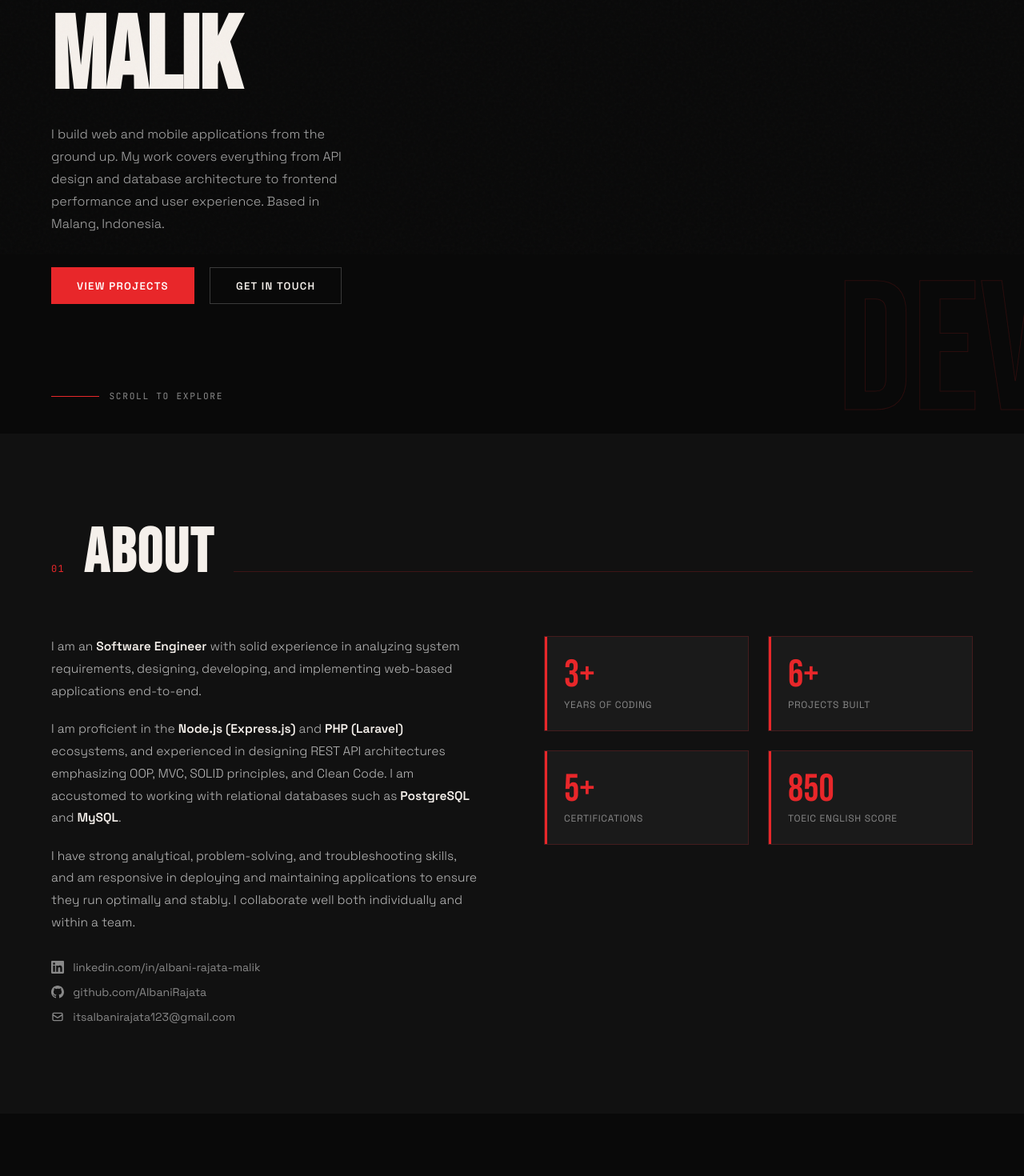
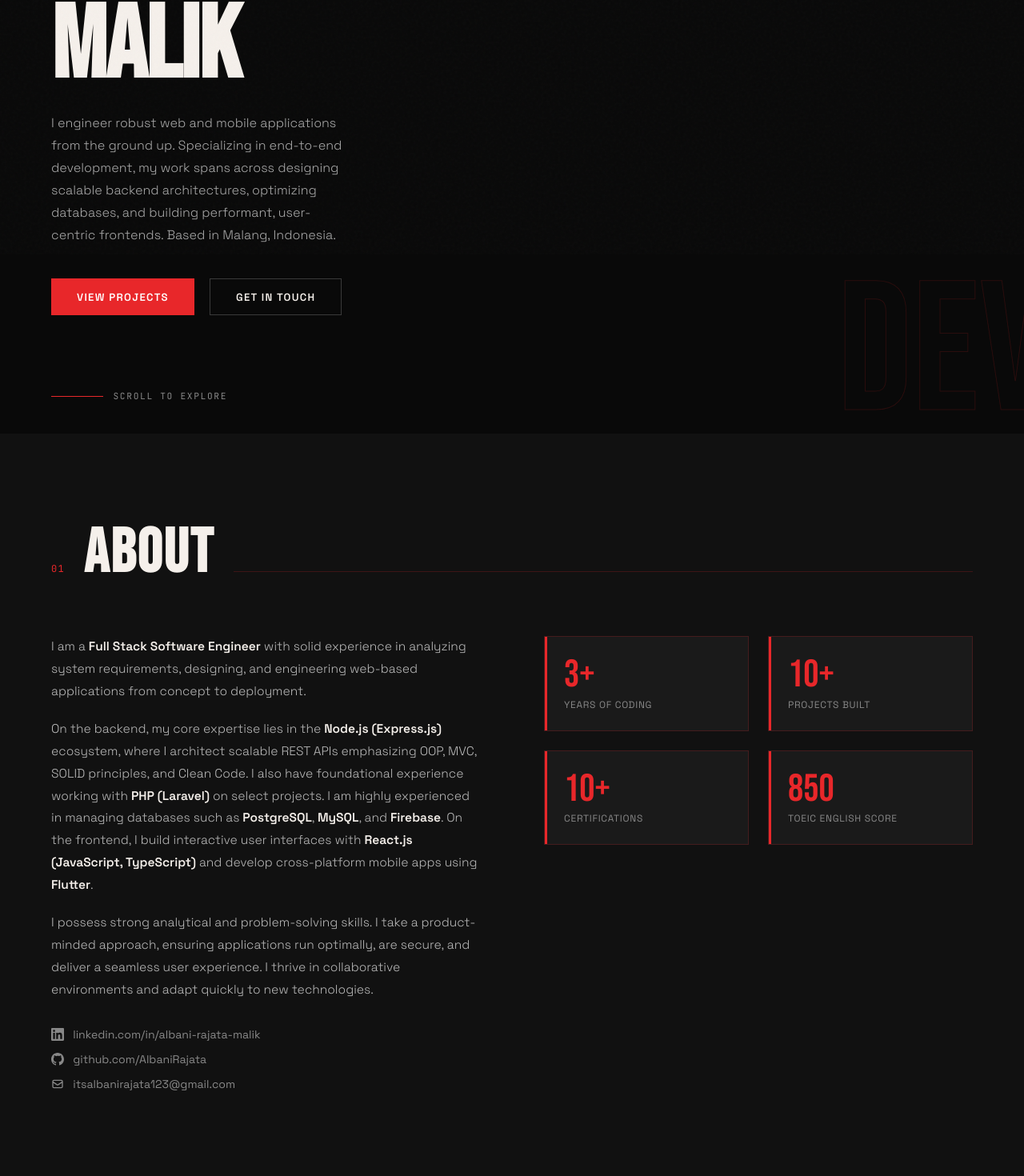
Before and after one commit to AlbaniRajata/albani-portofolio, a Next.js app: page / in a window 1280 px wide. Shown: the part 482-1952 px from the top of the page at 80% size. Built offline with nearby package versions, Linux system fonts and the light colour scheme.

Commit message:
latest update

```diff
--- a/app/page.tsx
+++ b/app/page.tsx
@@ -30,6 +30,13 @@ const MailIcon = () => (
 );
 
 const projects = [
+  {
+    tag: "Independent",
+    name: "Terava App (TB Treatment Tracker)",
+    desc: "Developed a Flutter mobile app to help TB patients digitally track daily medication adherence. Integrated Firebase (Auth, Firestore) for real-time treatment plans, Hive for offline support, and Flutter Local Notifications for daily reminders. Managed state with Riverpod and navigation with Go Router.",
+    stack: ["Flutter", "Firebase", "Riverpod", "Hive"],
+    github: null,
+  },
   {
     tag: "Freelance",
     name: "AstroTravel Ticketing & Operations System",
@@ -71,6 +78,27 @@ const projects = [
     desc: "Contributed as a front-end developer for a survey website project. Built a responsive and interactive user interface using HTML, CSS, and JavaScript.",
     stack: ["HTML", "CSS", "JavaScript"],
     github: null,
+  },
+  {
+    tag: "Independent",
+    name: "Flicked App",
+    desc: "A Flutter movie app connected to the TMDB REST API. Browse categories, search titles, get dynamic backgrounds per movie, and switch between light and dark mode.",
+    stack: ["Flutter", "Dart", "TMDB API"],
+    github: "https://github.com/AlbaniRajata/flicked_app",
+  },
+  {
+    tag: "Independent",
+    name: "Chatify",
+    desc: "A real-time chat app where users can send messages and share images. Built on Firebase Firestore and Storage, with live data sync and a responsive interface that stays snappy under load.",
+    stack: ["React", "Firebase", "Firestore", "Storage"],
+    github: "https://github.com/AlbaniRajata/Chatify_App",
+  },
+  {
+    tag: "Independent",
+    name: "React AI Chatbot",
+    desc: "A chatbot that streams responses in real time using both OpenAI and Gemini APIs. Renders Markdown output, auto-scrolls the conversation, and resizes the input field dynamically as you type.",
+    stack: ["React", "OpenAI API", "Gemini API"],
+    github: "https://github.com/AlbaniRajata/react-ai-chatbot",
   },
 ];
 
@@ -123,6 +151,8 @@ const skillGroups: SkillGroup[] = [
 ];
 
 const certifications = [
+  { name: "TOEIC English Proficiency (Score: 850)", org: "ETS" },
+  { name: "Computer Software Programming", org: "BNSP" },
   { name: "Software Engineering", org: "HackerRank · 2026" },
   { name: "JavaScript (Intermediate)", org: "HackerRank · 2026" },
   { name: "Node.js (Intermediate)", org: "HackerRank · 2026" },
@@ -133,6 +163,18 @@ const certifications = [
   },
   {
     name: "Build Full Stack Web App with React and Firebase",
+    org: "Udemy · 2025",
+  },
+  {
+    name: "React AI Chatbot App built with ChatGPT and Gemini AI",
+    org: "Udemy · 2025",
+  },
+  {
+    name: "Learn Html, CSS, JS the hard way: with projects",
+    org: "Udemy · 2025",
+  },
+  {
+    name: "Build A Chat Application With Firebase, Flutter and Provider",
     org: "Udemy · 2025",
   },
 ];
@@ -290,7 +332,7 @@ export default function Home() {
       <section id="hero" className="hero">
         <div className="hero-bg-text">DEV</div>
         <div className="hero-left">
-          <div className="hero-tag">Full Stack Software Developer</div>
+          <div className="hero-tag">Full Stack Software Engineer</div>
           <h1 className="hero-name">
             Albani
             <br />
@@ -299,10 +341,7 @@ export default function Home() {
             Malik
           </h1>
           <p className="hero-desc">
-            I build web and mobile applications from the ground up. My work
-            covers everything from API design and database architecture to
-            frontend performance and user experience. Based in Malang,
-            Indonesia.
+            I engineer robust web and mobile applications from the ground up. Specializing in end-to-end development, my work spans across designing scalable backend architectures, optimizing databases, and building performant, user-centric frontends. Based in Malang, Indonesia.
           </p>
           <div className="hero-cta">
             <a href="#projects" className="btn-primary">
@@ -333,23 +372,16 @@ export default function Home() {
         <div className="about-grid">
           <div className="about-text reveal">
             <p>
-              I am an <strong>Software Engineer</strong> with solid experience in
-              analyzing system requirements, designing, developing, and
-              implementing web-based applications end-to-end.
+              I am a <strong>Full Stack Software Engineer</strong> with solid experience in
+              analyzing system requirements, designing, and engineering
+              web-based applications from concept to deployment.
             </p>
             <p>
-              I am proficient in the <strong>Node.js (Express.js)</strong> and{" "}
-              <strong>PHP (Laravel)</strong> ecosystems, and experienced in
-              designing REST API architectures emphasizing OOP, MVC, SOLID
-              principles, and Clean Code. I am accustomed to working with
-              relational databases such as <strong>PostgreSQL</strong> and{" "}
-              <strong>MySQL</strong>.
+              On the backend, my core expertise lies in the <strong>Node.js (Express.js)</strong> ecosystem, where I architect scalable REST APIs emphasizing OOP, MVC, SOLID principles, and Clean Code. I also have foundational experience working with <strong>PHP (Laravel)</strong> on select projects. I am highly experienced in managing databases such as <strong>PostgreSQL</strong>,{" "}
+              <strong>MySQL</strong>, and <strong>Firebase</strong>. On the frontend, I build interactive user interfaces with <strong>React.js (JavaScript, TypeScript)</strong> and develop cross-platform mobile apps using <strong>Flutter</strong>.
             </p>
             <p>
-              I have strong analytical, problem-solving, and troubleshooting
-              skills, and am responsive in deploying and maintaining
-              applications to ensure they run optimally and stably. I
-              collaborate well both individually and within a team.
+              I possess strong analytical and problem-solving skills. I take a product-minded approach, ensuring applications run optimally, are secure, and deliver a seamless user experience. I thrive in collaborative environments and adapt quickly to new technologies.
             </p>
             <div className="about-links">
               <a
@@ -382,11 +414,11 @@ export default function Home() {
               <div className="stat-label">Years of Coding</div>
             </div>
             <div className="stat-card">
-              <div className="stat-num">6+</div>
+              <div className="stat-num">10+</div>
               <div className="stat-label">Projects Built</div>
             </div>
             <div className="stat-card">
-              <div className="stat-num">5+</div>
+              <div className="stat-num">10+</div>
               <div className="stat-label">Certifications</div>
             </div>
             <div className="stat-card">
```
